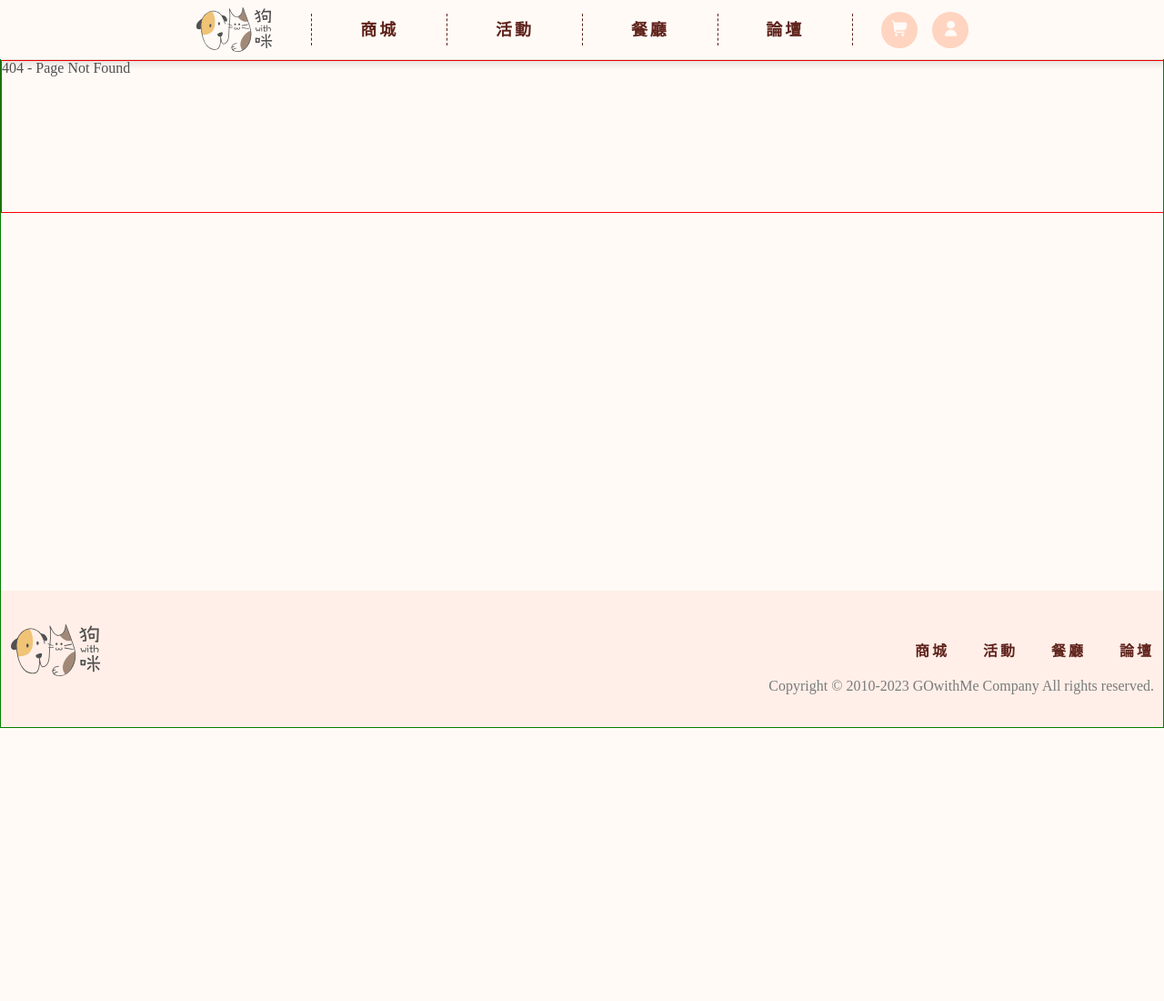
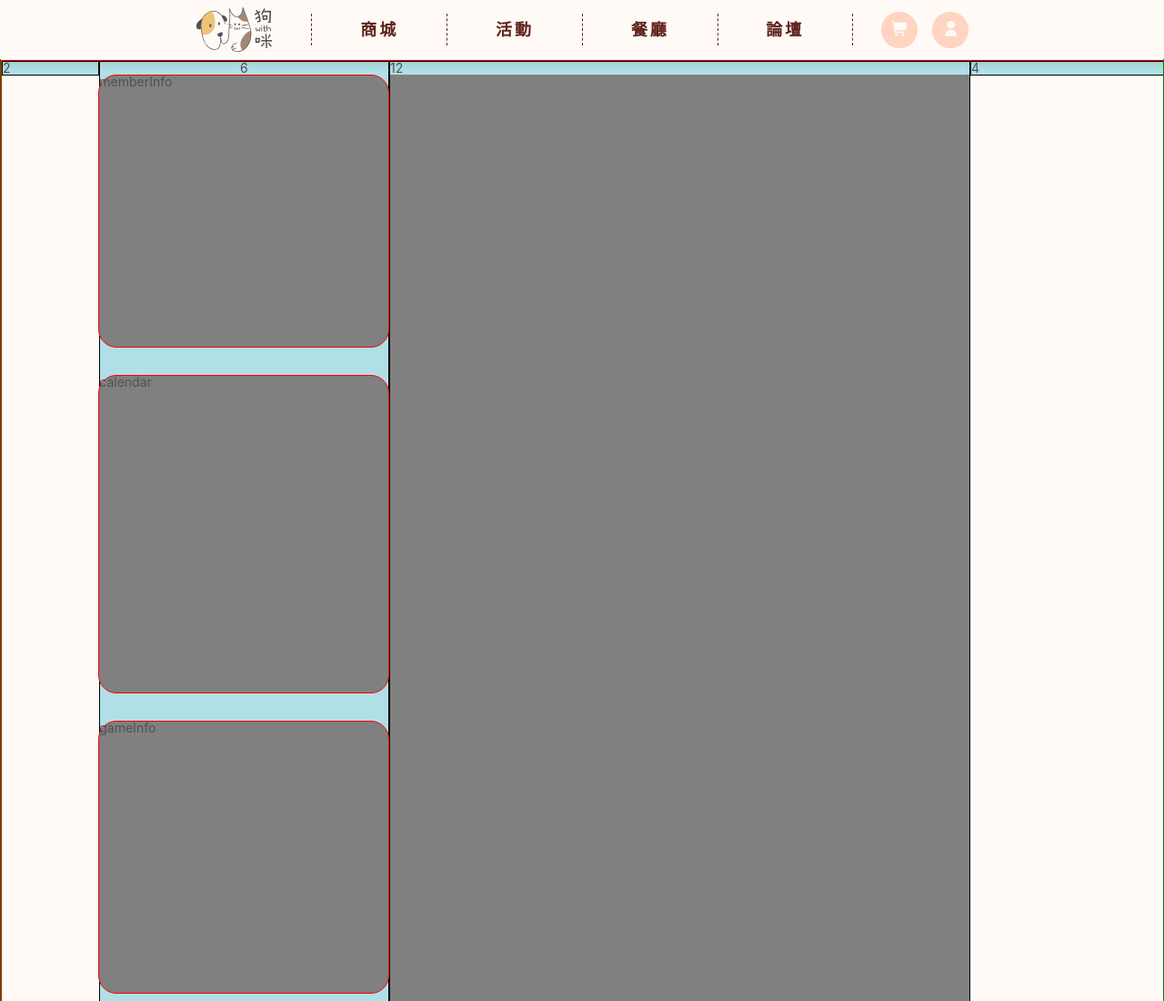
Before and after one commit to Zoe0426/MFEE36_01-react-final, a Next.js app: page /member/member-center-layout in a window 1280 px wide. Before the commit this address had no page. Shown: the top 1100 px of the page at 91% size. Before the commit the page ends 800 px from the top, so only its background shows below. Built offline with nearby package versions, Linux system fonts and the light colour scheme.

Commit message:
會員中心會員中心layout縮放製作縮放製作

```diff
--- a/components/layout/navbar.module.css
+++ b/components/layout/navbar.module.css
@@ -73,7 +73,7 @@
   display: flex;
   min-width: 115px;
   width: 15%;
-  justify-content: end;
+  justify-content: flex-end;
   /* border: 1px solid green; */
 }
 
--- a/components/ui/cards/SignCard.module.css
+++ b/components/ui/cards/SignCard.module.css
@@ -1,7 +1,8 @@
 .signCard{
   position: relative;
   width: 800px;
-  height: 650px;
+  padding: 10px 0;
+  /* height: 650px; */
   box-shadow: var(--shadow);
   border-radius: var(--br20);
   margin: 0 auto;
--- /dev/null
+++ b/pages/member/member-center-layout.js
@@ -0,0 +1,35 @@
+import React from 'react';
+import { Col, Row } from 'antd';
+
+export default function MemberCenterLayout() {
+  return (
+    <>
+      <Row className="antRow">
+        <Col className="antCol" span={2}>
+          2
+        </Col>
+        <Col className="antCol" span={6}>
+          <div className="sideBar">
+            6<div className="memberInfo">memberInfo</div>
+            <div className="calendar">calendar</div>
+            <div className="gameInfo">gameInfo</div>
+          </div>
+        </Col>
+        <Col className="antCol" span={12}>
+          12
+					<div className="order">
+						<div className="orderCard"></div>
+						<div className="orderCard"></div>
+						<div className="orderCard"></div>
+						<div className="orderCard"></div>
+						<div className="orderCard"></div>
+						<div className="orderCard"></div>
+					</div>
+        </Col>
+        <Col className="antCol" span={4}>
+          4
+        </Col>
+      </Row>
+    </>
+  );
+}
--- a/styles/styleguide.css
+++ b/styles/styleguide.css
@@ -131,6 +131,65 @@ body{
 
 
 
+.antRow{
+  height: 100%;
+}
+
+.antCol{
+  height: 100%;
+  border: 1px solid black;
+  background-color: powderblue;
+}
+
+.sideBar{
+
+  display: flex;
+  flex-direction: column;
+  justify-content: center;
+  align-items: center;
+}
+
+/* .memberInfo{
+  width: 320px;
+  height: 300px;
+  background-color: gray;
+  border: 1px solid red;
+  border-radius: 20px;
+  margin-bottom: 30px;
+} */
+
+.memberInfo {
+  width: 320px;
+  height: 300px;
+  background-color: gray;
+  border: 1px solid red;
+  border-radius: 20px;
+  margin-bottom: 30px;
+  transform-origin: top left;
+}
+
+.calendar{
+  width: 320px;
+  height: 350px;
+  background-color: gray;
+  border: 1px solid red;
+  border-radius: 20px;
+  margin-bottom: 30px;
+}
+
+.gameInfo{
+  width: 320px;
+  height: 300px;
+  background-color: gray;
+  border: 1px solid red;
+  border-radius: 20px;
+  margin-bottom: 30px;
+}
+
+.orderCard{
+  height: 390px;
+  background-color: gray;
+}
 
 @media screen and (max-width:1920px) and (min-width:768px){
 .container-inner{
@@ -141,4 +200,9 @@ body{
 .container-inner{
     width: 85%;
 }
+.memberInfo {
+  width: 50%;
+  height: auto;
+  transform: scale(0.5);
 }
+}
```
Also changed, not shown: components/ui/forms/SignUpForm.js (added, +11 -0 lines), components/ui/forms/SignUpForm.module.css (added, +13 -0 lines), pages/member/sign-up.js (added, +16 -0 lines), pages/member/sign-in.js (renamed from pages/member/sign.js).
